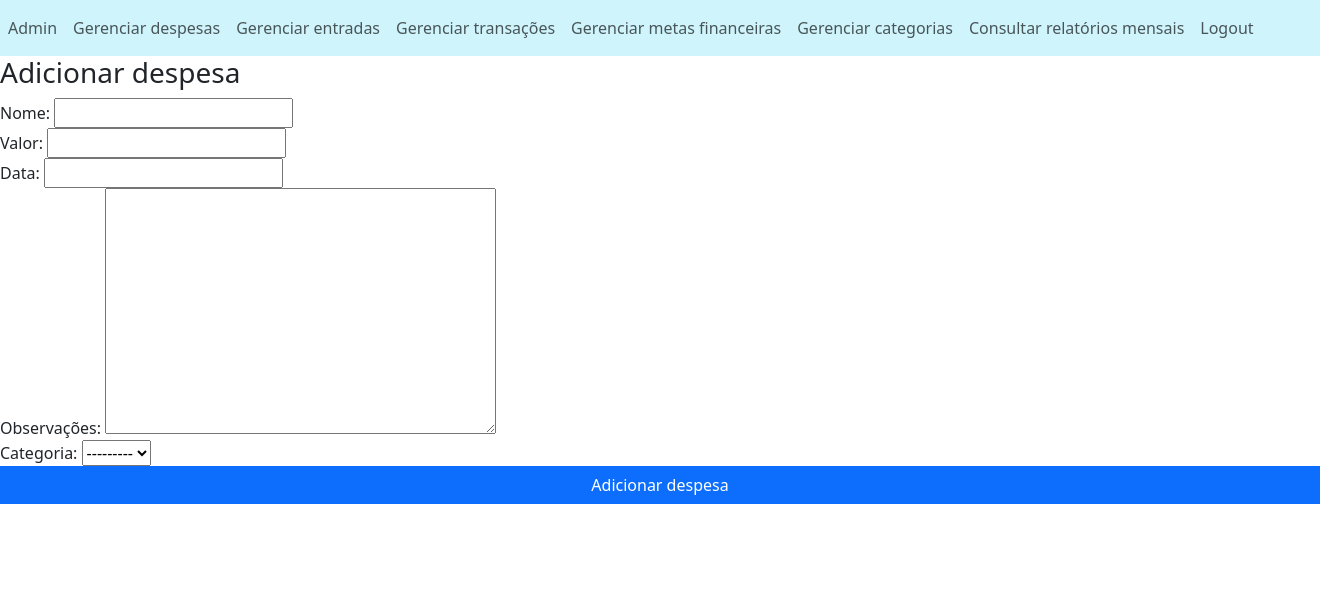
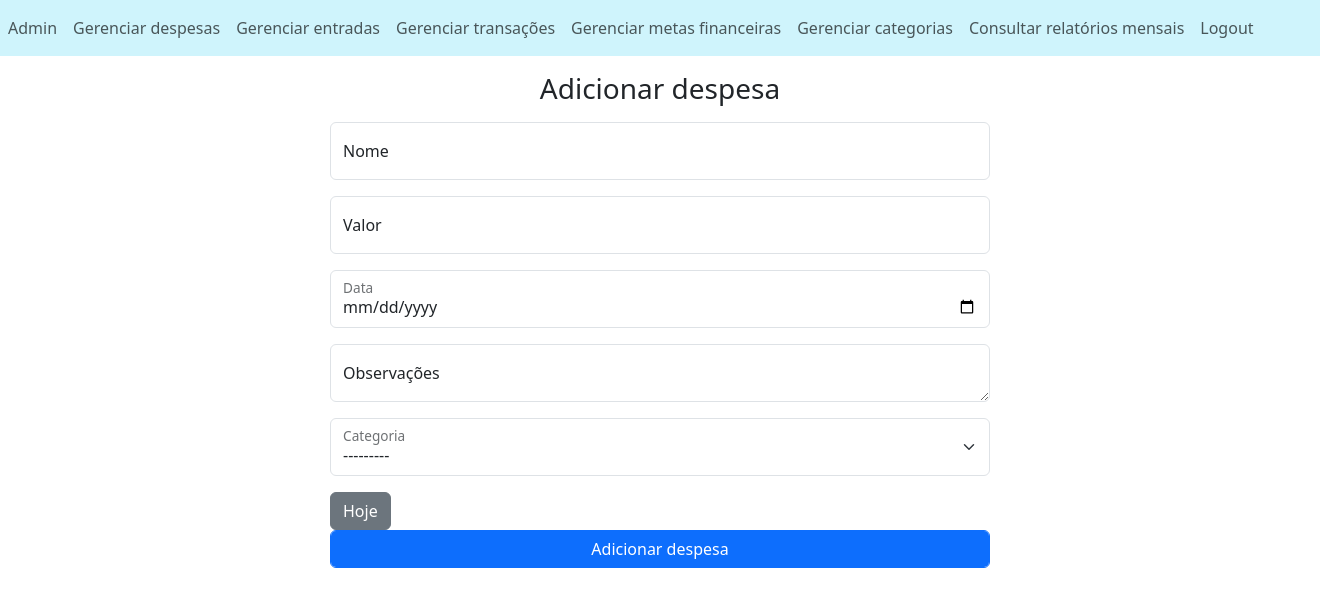
Before and after one commit to Andre-Torres21/moneymate, a Django app: page /despesas/add/ in a window 1320 px wide; the page is wider, and only the part inside the window is pictured. Shown: the part 57-664 px from the top of that part. Run offline with Django 5.2, Linux system fonts and the light colour scheme; the visitor is signed in with stand-in values (Sample User, id 1); data that the repository does not hold is empty.

Commit message:
Alterações

```diff
--- a/app/forms.py
+++ b/app/forms.py
@@ -4,25 +4,39 @@ from .models import *
 class CadastroForm(forms.ModelForm):
     class Meta:
         model = User
-        fields = ['username', 'password', 'email']
+        fields = ['first_name', 'username', 'password']
         widgets = {
             'password': forms.PasswordInput(),
         }
+
+class CategoriaForm(forms.ModelForm):
+    class Meta:
+        model = Categoria
+        fields = ['nome', 'tipo']
 
 class DespesaForm(forms.ModelForm):
     class Meta:
         model = Despesa
         fields = ['nome', 'valor', 'data', 'observacoes', 'categoria']
+        widgets = {
+            'data': forms.DateInput(attrs={'type': 'date'}),
+        }
 
     def __init__(self, *args, **kwargs):
         usuario = kwargs.pop('usuario')
         super(DespesaForm, self).__init__(*args, **kwargs)
         self.fields['categoria'].queryset = Categoria.objects.filter(usuario=usuario)
+        for field_name, field in self.fields.items():
+            placeholder = f'Digite o {field.label.lower()}'
+            field.widget.attrs['placeholder'] = placeholder
 
 class EntradaForm(forms.ModelForm):
     class Meta:
         model = Entrada
-        fields = ['fonte', 'valor', 'data', 'observacoes', 'categoria']
+        fields = ['nome', 'valor', 'data', 'observacoes', 'categoria']
+        widgets = {
+            'data': forms.DateInput(attrs={'type': 'date'}),
+        }
 
     def __init__(self, *args, **kwargs):
         usuario = kwargs.pop('usuario')
@@ -33,6 +47,9 @@ class TransacaoForm(forms.ModelForm):
     class Meta:
         model = Transacao
         fields = ['nome', 'valor', 'data', 'observacoes', 'categoria']
+        widgets = {
+            'data': forms.DateInput(attrs={'type': 'date'}),
+        }
 
     def __init__(self, *args, **kwargs):
         usuario = kwargs.pop('usuario')
@@ -44,7 +61,7 @@ class MetaFinanceiraForm(forms.ModelForm):
         model = MetaFinanceira
         fields = ['nome', 'valor_total', 'meta_valor_mes']
 
-    def __init__(self, *args, **kwargs):
-        usuario = kwargs.pop('usuario')
-        super(MetaFinanceiraForm, self).__init__(*args, **kwargs)
-        self.fields['categoria'].queryset = Categoria.objects.filter(usuario=usuario)
+class MetaFinanceiraFilterForm(forms.ModelForm):
+    class Meta:
+        model = MetaFinanceira
+        fields = ['nome']
--- a/app/models.py
+++ b/app/models.py
@@ -48,7 +48,7 @@ class Despesa(models.Model):
         return self.nome
 
 class Entrada(models.Model):
-    fonte = models.CharField(max_length=64, verbose_name='Fonte')
+    nome = models.CharField(max_length=64, verbose_name='Nome')
     valor = models.DecimalField(max_digits=8, decimal_places=2, verbose_name='Valor')
     data = models.DateField(verbose_name='Data')
     observacoes = models.TextField(blank=True, verbose_name='Observações')
@@ -61,12 +61,12 @@ class Entrada(models.Model):
 
     def save(self, *args, **kwargs):
         if not self.slug:
-            self.slug = slugify(self.fonte)
+            self.slug = slugify(self.nome)
 
         return super().save(*args, **kwargs)
 
     def __str__(self):
-        return self.fonte
+        return self.nome
 
 class Transacao(models.Model):
     nome = models.CharField(max_length=64, verbose_name='Nome')
--- a/app/templates/app/add_despesa.html
+++ b/app/templates/app/add_despesa.html
@@ -2,9 +2,28 @@
 
 {% block title %}Adicionar despesa{% endblock%}
 
-{% block form_title %}Adicionar despesa{% endblock %}
+{% block form %}
+    <h3 class="text-center mt-3">Adicionar despesa</h3>
+    <form method="post" class="col-6 offset-md-3 mt-3">
+        {% csrf_token %}
+        {% for form_field in form %}
+            <div class="form-floating mb-3">
+                {{ form_field }}
+                <label for="{{ form_field.id_for_label }}">{{ form_field.label }}</label>
+                {% if form_field.help_text %}
+                    <small class="form-text text-muted">{{ form_field.help_text }}</small>
+                {% endif %}
+                {% for error in form_field.errors %}
+                    <div class="alert alert-danger">{{ error }}</div>
+                {% endfor %}
+            </div>
+        {% endfor %}
+        <button class="btn btn-secondary" id="botaoData">Hoje</button>
+        <input type="submit" class="btn btn-primary" value="Adicionar despesa">
+    </form>
+{% endblock %}
 
-{% block button %}Adicionar despesa{% endblock%}
+{% block script %}{% endblock %}
 
 {% block table %}
     {% comment %}{% endcomment %}
--- a/app/templates/app/base.html
+++ b/app/templates/app/base.html
@@ -38,8 +38,8 @@
                     <thead>
                         <tr>
                             {% block table_header %}{% endblock %}
-                            {% for field in fields %}
-                                <th>{{ field }}</th>
+                            {% for field_name in field_names %}
+                                <th>{{ field_name }}</th>
                             {% endfor %}
                             {% block update_meta_financeira %}
                             {% endblock %}
@@ -54,31 +54,25 @@
                     </tbody>
                 </table>
             {% endblock %}
+            {% block form %}{% endblock %}
+        </main>
 
-            {% block form %}
-                <h3>{% block form_title %}{% endblock %}</h3>
-                <form action="{% block form_action %}{% endblock %}" method="post" class="row">
-                    {% csrf_token %}
-                    {{ form.as_div }}
-                    <input type="submit" value="{% block button%}{% endblock %}" class="btn btn-primary">
-                </form>
-            {% endblock %}
+        <script>
+            let inputs = document.querySelectorAll('input');
+            for (let input of inputs) {
+                input.classList.add('form-control');
+            }
 
-            {% block cadastro %}{% endblock %}
-        </main>
-        <script src="https://cdn.jsdelivr.net/npm/bootstrap@5.3.3/dist/js/bootstrap.bundle.min.js" integrity="sha384-YvpcrYf0tY3lHB60NNkmXc5s9fDVZLESaAA55NDzOxhy9GkcIdslK1eN7N6jIeHz" crossorigin="anonymous"></script>
-        <!-- <script>
             let labels = document.querySelectorAll('label');
             for (let label of labels) {
                 label.classList.add('form-label');
             }
 
-            let inputs = document.querySelectorAll('input');
+            document.querySelector('select').classList.add('form-select')
             document.querySelector('textarea').classList.add('form-control')
-            document.querySelector('select').classList.add('form-select')
-            for (let input of inputs) {
-                input.classList.add('form-control');
-            }
-        </script> -->
+            document.querySelector('textarea').rows = 1
+        </script>
+        {% block script %}{% endblock %}
+        <script src="https://cdn.jsdelivr.net/npm/bootstrap@5.3.3/dist/js/bootstrap.bundle.min.js" integrity="sha384-YvpcrYf0tY3lHB60NNkmXc5s9fDVZLESaAA55NDzOxhy9GkcIdslK1eN7N6jIeHz" crossorigin="anonymous"></script>
     </body>
 </html>
--- a/app/templates/app/cadastro.html
+++ b/app/templates/app/cadastro.html
@@ -9,8 +9,6 @@
     {% endcomment %}
 {% endblock %}
 
-{% block form_action %}{% url 'cadastro' %}{% endblock %}
-
 {% block button %}Cadastrar-se{% endblock %}
 
 {% block table %}
--- a/app/templates/app/update_categoria.html
+++ b/app/templates/app/update_categoria.html
@@ -2,7 +2,7 @@
 
 {% block title %}Editar categoria{% endblock %}
 
-{% block form_title %}categoria{% endblock %}
+{% block form_title %}Editar categoria{% endblock %}
 
 {% block button %}Atualizar categoria{% endblock %}
 
--- a/app/templates/app/update_despesa.html
+++ b/app/templates/app/update_despesa.html
@@ -2,7 +2,7 @@
 
 {% block title %}Editar despesa{% endblock %}
 
-{% block form_title %}despesa{% endblock %}
+{% block form_title %}Editar despesa{% endblock %}
 
 {% block button %}Atualizar despesa{% endblock %}
 
--- a/app/templates/app/update_entrada.html
+++ b/app/templates/app/update_entrada.html
@@ -2,7 +2,7 @@
 
 {% block title %}Editar entrada{% endblock %}
 
-{% block form_title %}entrada{% endblock %}
+{% block form_title %}Editar entrada{% endblock %}
 
 {% block button %}Atualizar entrada{% endblock %}
 
--- a/app/templates/app/update_meta_financeira.html
+++ b/app/templates/app/update_meta_financeira.html
@@ -2,7 +2,7 @@
 
 {% block title %}Editar meta financeira{% endblock %}
 
-{% block form_title %}meta financeira{% endblock %}
+{% block form_title %}Editar meta financeira{% endblock %}
 
 {% block button %}Atualizar meta financeira{% endblock %}
 
--- a/app/templates/app/update_transacao.html
+++ b/app/templates/app/update_transacao.html
@@ -2,7 +2,7 @@
 
 {% block title %}Editar transação{% endblock %}
 
-{% block form_title %}transação{% endblock %}
+{% block form_title %}Editar transação{% endblock %}
 
 {% block button %}Atualizar transação{% endblock %}
 
--- a/app/templates/app/update_valor_meta_financeira.html
+++ b/app/templates/app/update_valor_meta_financeira.html
@@ -1,8 +1,8 @@
 {% extends 'app/base.html' %}
 
-{% block title %}Atualizar valor a guardar para a meta{% endblock %}
+{% block title %}Editar valor a guardar{% endblock %}
 
-{% block form_title %}Atualizar valor a guardar para a meta{% endblock %}
+{% block form_title %}Editar valor a guardar{% endblock %}
 
 {% block button %}Editar valor{% endblock%}
 
--- a/app/views.py
+++ b/app/views.py
@@ -22,12 +22,18 @@ def index(request):
 class CadastroView(CreateView):
     form_class = CadastroForm
     template_name = 'app/cadastro.html'
-    success_url = reverse_lazy('index')
+    success_url = reverse_lazy('login')
 
     def get(self, request, *args, **kwargs):
         if request.user.is_authenticated:
             return redirect(reverse_lazy('index'))
         return super().get(request, *args, **kwargs)
+
+    def form_valid(self, form):
+        user = form.save(commit=False)
+        user.set_password(form.cleaned_data['password'])
+        user.save()
+        return super().form_valid(form)
 
 class CustomLoginView(LoginView):
     template_name = 'app/login.html'
@@ -53,8 +59,19 @@ def get_field_names(model):
 
 @login_required
 def categorias(request):
-    categorias = Categoria.objects.filter(usuario=request.user)
-    return render(request, 'app/categorias.html', {'categorias': categorias, 'fields': get_field_names(Categoria)})
+    categorias = Categoria.objects.filter(usuario=request.user).order_by('nome')
+    form = CategoriaForm()
+    if request.method == 'POST':
+        categoria = form.save(commit=False)
+        categoria.usuario = request.user
+        nome = request.POST.get('nome')
+        tipo = request.POST.get('tipo')
+        if nome or tipo:
+            if nome:
+                categorias = categorias.filter(nome__icontains=nome)
+            if tipo:
+                categorias = categorias.filter(tipo__icontains=tipo)
+    return render(request, 'app/categorias.html', {'categorias': categorias, 'field_names': get_field_names(Categoria), 'form': form})
 
 class CategoriaCreateView(LoginRequiredMixin, CreateView):
     model = Categoria
@@ -77,8 +94,8 @@ class CategoriaDeleteView(LoginRequiredMixin, DeleteView):
 
 @login_required
 def despesas(request):
-    despesas = Despesa.objects.filter(usuario=request.user)
-    form = DespesaForm()
+    despesas = Despesa.objects.filter(usuario=request.user).order_by('data')
+    form = DespesaForm(usuario=request.user)
     if request.method == 'POST':
         nome = request.POST.get('nome')
         valor = request.POST.get('valor')
@@ -88,16 +105,16 @@ def despesas(request):
 
         if nome or valor or data or observacoes or categoria:
             if nome:
-                despesas = despesas.filter(nome=nome)
+                despesas = despesas.filter(nome__icontains=nome)
             if valor:
-                despesas = despesas.filter(valor=valor)
+                despesas = despesas.filter(valor__icontains=valor)
             if data:
                 despesas = despesas.filter(data=data)
             if observacoes:
-                despesas = despesas.filter(observacoes=observacoes)
+                despesas = despesas.filter(observacoes__icontains=observacoes)
             if categoria:
                 despesas = despesas.filter(categoria=categoria)
-    return render(request, 'app/despesas.html', {'despesas': despesas, 'fields': get_field_names(Despesa)})
+    return render(request, 'app/despesas.html', {'despesas': despesas, 'field_names': get_field_names(Despesa), 'form': form})
 
 class DespesaCreateView(LoginRequiredMixin, CreateView):
     model = Despesa
@@ -130,8 +147,27 @@ class DespesaDeleteView(LoginRequiredMixin, DeleteView):
 
 @login_required
 def entradas(request):
-    entradas = Entrada.objects.filter(usuario=request.user)
-    return render(request, 'app/entradas.html', {'entradas': entradas, 'fields': get_field_names(Entrada)})
+    entradas = Entrada.objects.filter(usuario=request.user).order_by('data')
+    form = EntradaForm(usuario=request.user)
+    if request.method == 'POST':
+        nome = request.POST.get('nome')
+        valor = request.POST.get('valor')
+        data = request.POST.get('data')
+        observacoes = request.POST.get('observacoes')
+        categoria = request.POST.get('categoria')
+
+        if nome or valor or data or observacoes or categoria:
+            if nome:
+                entradas = entradas.filter(nome__icontains=nome)
+            if valor:
+                entradas = entradas.filter(valor__icontains=valor)
+            if data:
+                entradas = entradas.filter(data=data)
+            if observacoes:
+                entradas = entradas.filter(observacoes__icontains=observacoes)
+            if categoria:
+                entradas = entradas.filter(categoria=categoria)
+    return render(request, 'app/entradas.html', {'entradas': entradas, 'field_names': get_field_names(Entrada), 'form': form})
 
 class EntradaCreateView(LoginRequiredMixin, CreateView):
     model = Entrada
@@ -165,7 +201,26 @@ class EntradaDeleteView(LoginRequiredMixin, DeleteView):
 @login_required
 def transacoes(request):
     transacoes = Transacao.objects.filter(usuario=request.user).order_by('data')
-    return render(request, 'app/transacoes.html', {'transacoes': transacoes, 'fields': get_field_names(Transacao)})
+    form = TransacaoForm(usuario=request.user)
+    if request.method == 'POST':
+        nome = request.POST.get('nome')
+        valor = request.POST.get('valor')
+        data = request.POST.get('data')
+        observacoes = request.POST.get('observacoes')
+        categoria = request.POST.get('categoria')
+
+        if nome or valor or data or observacoes or categoria:
+            if nome:
+                transacoes = transacoes.filter(nome__icontains=nome)
+            if valor:
+                transacoes = transacoes.filter(valor__icontains=valor)
+            if data:
+                transacoes = transacoes.filter(data=data)
+            if observacoes:
+                transacoes = transacoes.filter(observacoes__icontains=observacoes)
+            if categoria:
+                transacoes = transacoes.filter(categoria=categoria)
+    return render(request, 'app/transacoes.html', {'transacoes': transacoes, 'field_names': get_field_names(Transacao), 'form': form})
 
 class TransacaoCreateView(LoginRequiredMixin, CreateView):
     model = Transacao
@@ -198,8 +253,15 @@ class TransacaoDeleteView(LoginRequiredMixin, DeleteView):
 
 @login_required
 def metas_financeiras(request):
-    metas_financeiras = MetaFinanceira.objects.filter(usuario=request.user)
-    return render(request, 'app/metas_financeiras.html', {'metas_financeiras': metas_financeiras, 'fields': get_field_names(MetaFinanceira)})
+    metas_financeiras = MetaFinanceira.objects.filter(usuario=request.user).order_by('nome')
+    form = MetaFinanceiraFilterForm()
+    if request.method == 'POST':
+        meta_financeira = form.save(commit=False)
+        meta_financeira.usuario = request.user
+        nome = request.POST.get('nome')
+        if nome:
+            metas_financeiras = metas_financeiras.filter(nome__icontains=nome)
+    return render(request, 'app/metas_financeiras.html', {'metas_financeiras': metas_financeiras, 'field_names': get_field_names(MetaFinanceira), 'form': form})
 
 class MetaFinanceiraCreateView(LoginRequiredMixin, CreateView):
     model = MetaFinanceira
@@ -210,20 +272,10 @@ class MetaFinanceiraCreateView(LoginRequiredMixin, CreateView):
         form.instance.usuario = self.request.user
         return super().form_valid(form)
 
-    def get_form_kwargs(self):
-            kwargs = super().get_form_kwargs()
-            kwargs['usuario'] = self.request.user
-            return kwargs
-
 class MetaFinanceiraUpdateView(LoginRequiredMixin, UpdateView):
     model = MetaFinanceira
     form_class = MetaFinanceiraForm
     template_name = 'app/update_meta_financeira.html'
-
-    def get_form_kwargs(self):
-            kwargs = super().get_form_kwargs()
-            kwargs['usuario'] = self.request.user
-            return kwargs
 
 class MetaFinanceiraUpdateValueView(LoginRequiredMixin, UpdateView):
     model = MetaFinanceira
```
Also changed, not shown: app/templates/app/categorias.html (+11 -4 lines), app/templates/app/despesas.html (+13 -3 lines), app/templates/app/entradas.html (+14 -4 lines), app/templates/app/metas_financeiras.html (+8 -2 lines), app/templates/app/transacoes.html (+13 -3 lines). Lines whose indentation alone changed are shown as unchanged.
